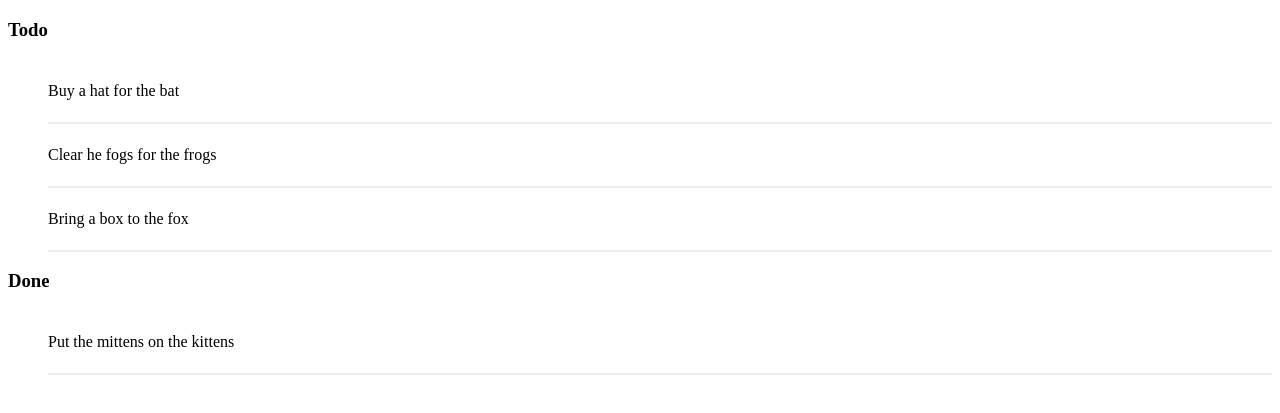
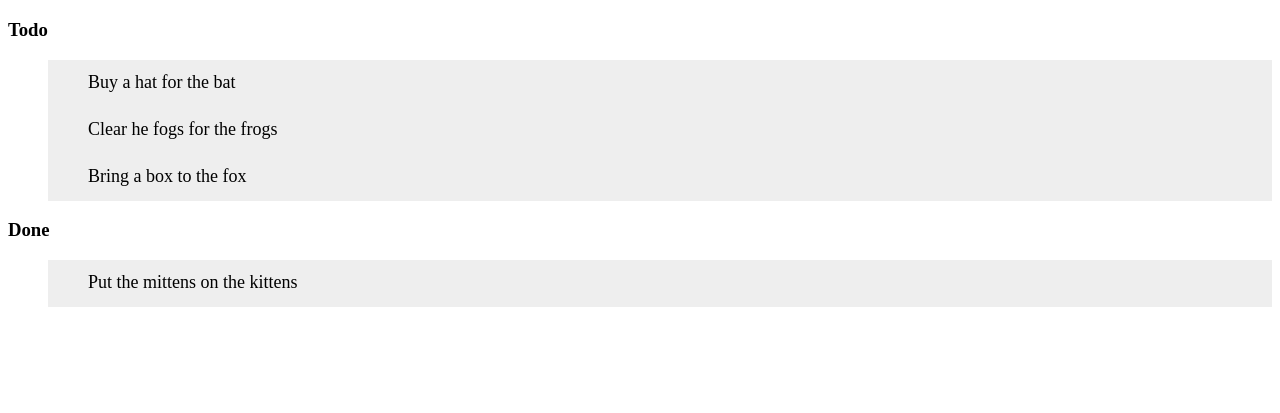
Before and after one commit to DavidAnniwell/todo-list, a plain HTML site: page Index.html in a window 1280 px wide. Shown: the part 61-474 px from the top of the page. Drawn offline with Linux system fonts and the light colour scheme.

Commit message:
Added <li> elements

```diff
--- a/Index.html
+++ b/Index.html
@@ -4,7 +4,7 @@
 	    <meta charset="utf-8">
 	    <title>TODO list</title>
 	    <style>
-	        h1 {
+	        	        h1 {
 	            text-align:left;
 	        }
 	        h3 {
@@ -15,6 +15,24 @@
 				padding: 22px 0;
 				border-bottom: 2px solid #eee;
 			}
+	        ul li {
+	            cursor: pointer;
+	            position: relative;
+	            padding: 12px 8px 12px 40px;
+	            background: #eee;
+	            font-size: 18px;
+	            transition: 0.2s;
+				-webkit-user-select: none;
+				-moz-user-select: none;
+				-ms-user-select: none;
+				user-select: none;
+	        }
+	        ul li:nth-child(odd) {
+	            bacgrkound: #f9f9f9;
+	        }
+	        ul li:hover {
+	            background: #ddd;
+	        }
 	    </style>
 	</head>
 	<body>
```
